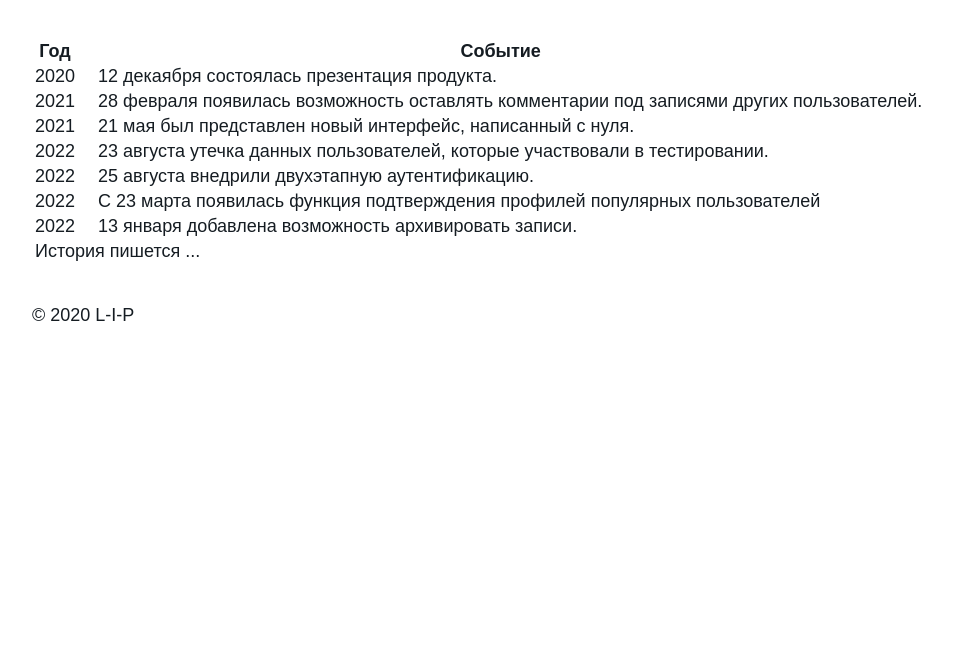
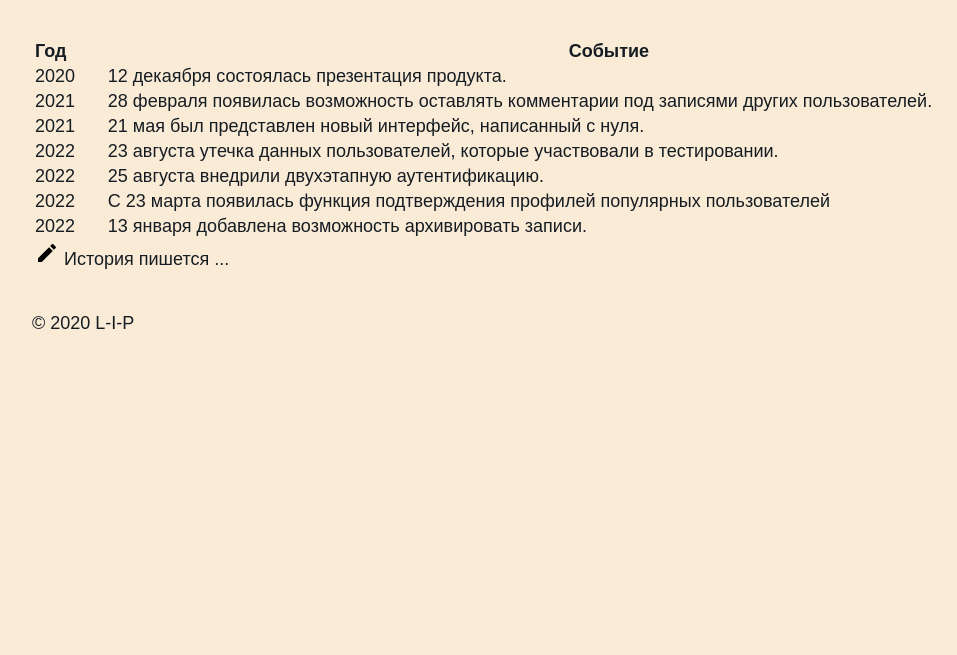
Before and after one commit to L-I-P/MyPlanish, a plain HTML site: page pages/history.html in a window 1280 px wide. Shown: the part 145-800 px from the top of the page, without its empty margins (58-1015 px from the left). Drawn offline with Linux system fonts and the light colour scheme.

Commit message:
added 2nd laboratory

```diff
--- /dev/null
+++ b/css/style.css
@@ -0,0 +1,18 @@
+body {
+    min-width: 1160px;
+    margin: 0;
+    padding: 0;
+    font-family: "Work Sans", "Arial", sans-serif;
+    font-weight: normal;
+    font-size: 18px;
+    line-height: 21px;
+    background-color: antiquewhite;
+    color: #151C22;
+  }
+
+  .container {
+    width: 1100px;
+    margin-left: auto;
+    margin-right: auto;
+    margin-bottom: 40px;
+  }
--- a/pages/history.html
+++ b/pages/history.html
@@ -5,26 +5,19 @@
   <meta charset="utf-8">
   <meta name="viewport" content="width=device-width, initial-scale=0.86, maximum-scale=3.0, minimum-scale=0.86">
   <title>My Planish - История</title>
+  <link rel="stylesheet" href="../css/style.css">
   <style type="text/css">
-    body {
-      min-width: 1160px;
-      margin: 0;
-      padding: 0;
-      font-family: "Work Sans", "Arial", sans-serif;
-      font-weight: normal;
-      font-size: 18px;
-      line-height: 21px;
-      color: #151C22;
+    table {
+      width: 100%;
     }
-
-    .container {
-      width: 1100px;
-      margin-left: auto;
-      margin-right: auto;
-      margin-bottom: 40px;
+    th:first-child {
+      text-align: left;
     }
     td:nth-child(2) {
       padding-left: 20px;
+    }
+    tr:hover {
+      background-color: bisque;
     }
   </style>
 </head>
@@ -80,7 +73,8 @@
               <td>13 января добавлена возможность архивировать записи.</td>
             </tr>
             <tr>
-              <td colspan="2">История пишется ...</td>
+              <td colspan="2">
+                <img src="../images/edit.svg" width="24" height="24" alt="edit"> История пишется ...</td>
             </tr>
           </table>
         </div>
```
Also changed, not shown: index.html (+19 -20 lines), images/edit.svg (added).
